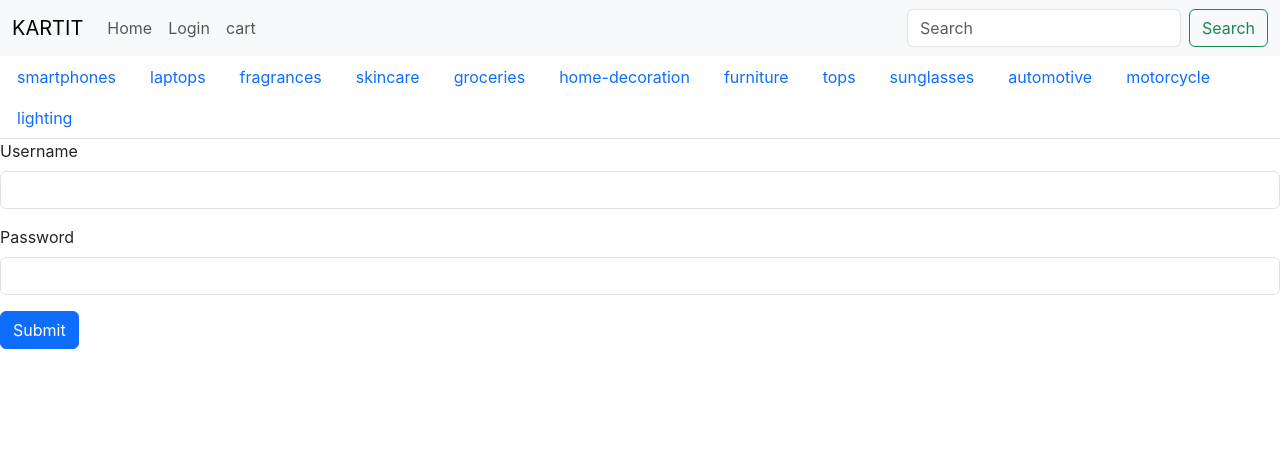
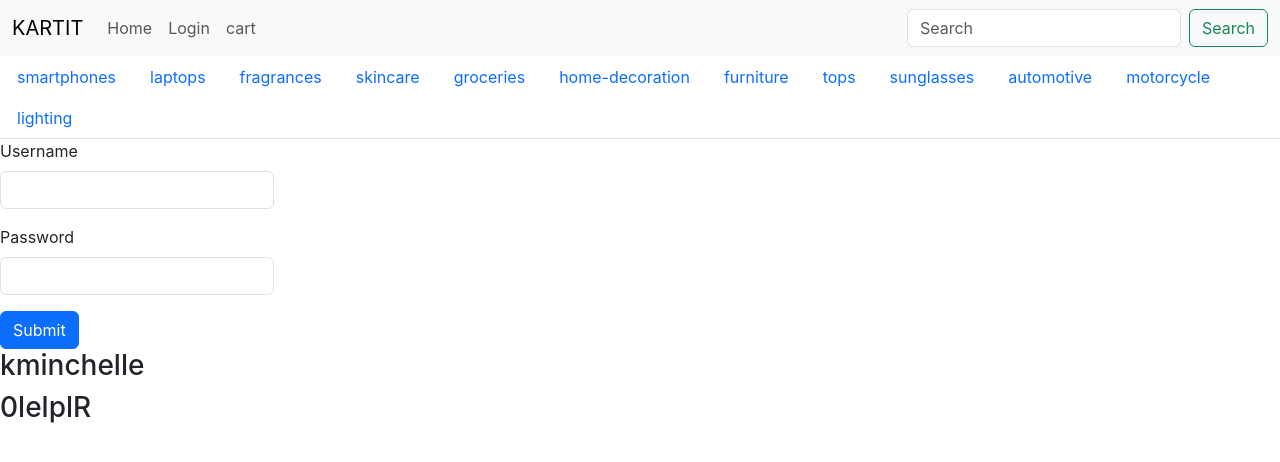
Before and after one commit to swaraj-skipper/kartit, a React (Create React App) app: page /login in a window 1280 px wide. Shown: the top 462 px of the page. Built offline with nearby package versions, Linux system fonts and the light colour scheme.

Commit message:
authenticate-only
using dummy api for authentication

```diff
--- a/src/App.js
+++ b/src/App.js
@@ -5,24 +5,26 @@ import Category from './components/Category';
 import Cart from './components/Cart';
 import Search from './components/Search';
 import Login from './components/Login';
-
 import {
   BrowserRouter as Router,
   Routes,
   Route
 } from "react-router-dom";
 import CartState from './context/cartlist/CartState';
+import ProtectedRoute from './components/ProtectedRoute';
 
 function App() {
+
   return (
     <div>
+
       <CartState>
         <Router>
           <Navbar />
           <CategoriesNav />
           <Routes>
             <Route exact path="/" element={<Category type={""} />} />
-            <Route exact path="/smartphones" element={<Category type={"/category/smartphones"} />} />
+            <Route exact path="/smartphones" element={<ProtectedRoute><Category type={"/category/smartphones"}/></ProtectedRoute>} />
             <Route exact path="/laptops" element={<Category type={"/category/laptops"} />} />
             <Route exact path="/fragrances" element={<Category type={"/category/fragrances"} />} />
             <Route exact path="/skincare" element={<Category type={"/category/skincare"} />} />
--- a/src/components/Items.js
+++ b/src/components/Items.js
@@ -8,8 +8,6 @@ export default function Items(props) {
     const prop = useContext(cartContext);
 
     const addToCart =()=>{
-        // <Cart thumbnail = {props.thumbnail} title={props.title} price = {props.price} quantity = {1}/>
-        // console.log(props.title )
         let item = {
             thumbnail: props.thumbnail,
             title: props.title,
--- a/src/components/Login.js
+++ b/src/components/Login.js
@@ -1,23 +1,68 @@
-import React from 'react'
+import React, { useState, useEffect } from 'react'
 
 export default function Login() {
-    const authenticate = (e) =>{
+    const [authToken, setAuthToken] = useState(null);
+
+    useEffect(() => {
+        const storedToken = localStorage.getItem('authToken');
+        if (storedToken) {
+            setAuthToken(storedToken);
+        }
+    }, []);
+
+    const handleLogin = (e) => {
         e.preventDefault();
-    }
+        const x = e.target.userName.value;
+        const y = e.target.pwd.value;
+
+        const loginEndpoint = 'https://dummyjson.com/auth/login';
+
+        const loginCredentials = {
+            username: x,
+            password: y,
+        };
+
+        fetch(loginEndpoint, {
+            method: 'POST',
+            headers: { 'Content-Type': 'application/json' },
+            body: JSON.stringify(loginCredentials),
+        })
+            .then((res) => res.json())
+            .then((res) => {
+                const authToken = res.token;
+                setAuthToken(authToken);
+                localStorage.setItem('authToken', authToken);
+            })
+            .catch((error) => {
+                console.log("HE")
+                console.log('Error during login:', error);
+            });
+    };
+
+    const handleLogout = () => {
+        setAuthToken(null);
+        localStorage.removeItem('authToken');
+    };
+
 
     return (
         <div>
-            <form>
+            <div style={{"display": authToken?'none':'flex'}}>
+                <form onSubmit={handleLogin}>
                     <div className="mb-3">
                         <label htmlFor="userName" className="form-label">Username</label>
-                    <input type="text" className="form-control" id="userName" aria-describedby="emailHelp"/>
+                        <input type="text" name='userName' className="form-control" id="userName" aria-describedby="emailHelp" />
                     </div>
                     <div className="mb-3">
                         <label htmlFor="exampleInputPassword1" className="form-label">Password</label>
-                    <input type="password" className="form-control" id="exampleInputPassword1"/>
+                        <input type="password" name='pwd' className="form-control" id="exampleInputPassword1" />
                     </div>
-                <button type="submit" className="btn btn-primary" onClick={authenticate}>Submit</button>
+                    <button type="submit" className="btn btn-primary" >Submit</button>
                 </form>
+            </div>
+                <button onClick={handleLogout} style={{ "display": !authToken ? 'none' : 'flex' }}>Logout</button>
+                <h3>kminchelle</h3>
+                <h3>0lelplR</h3>
         </div>
     )
 }
--- /dev/null
+++ b/src/components/ProtectedRoute.js
@@ -0,0 +1,12 @@
+import React from 'react'
+import {Navigate} from "react-router-dom"
+
+const ProtectedRoute = ({children}) => {
+    const authToken = localStorage.getItem("authToken");
+    if(!authToken) {
+        return <Navigate to="/login"/>
+    }
+ return children
+};
+
+export default ProtectedRoute;
```
Lines whose indentation alone changed are shown as unchanged.
